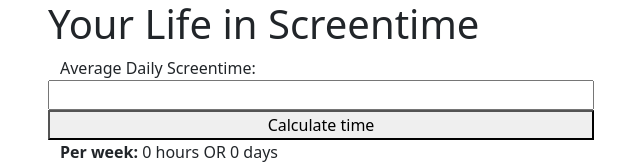
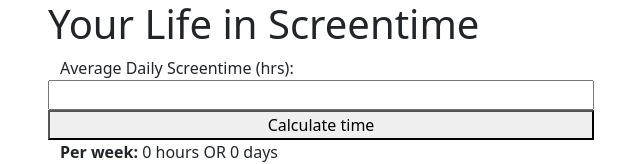
Before and after one commit to dlmarshall3/screentime-calculator-angular, an Angular app: page / in a window 1280 px wide. Shown: the top 164 px of the page, without its empty margins (34-674 px from the left). Built offline with nearby package versions, Linux system fonts and the light colour scheme.

Commit message:
added hours label

```diff
--- a/src/app/screentime-form/screentime-form.component.html
+++ b/src/app/screentime-form/screentime-form.component.html
@@ -1,7 +1,7 @@
 <div class="container">
     <form action="">
             <div class="row">
-                <label for="">Average Daily Screentime: </label>
+                <label for="">Average Daily Screentime (hrs): </label>
                 <input type="text" #dailyInput>
             </div>
             <div class="row">
```
